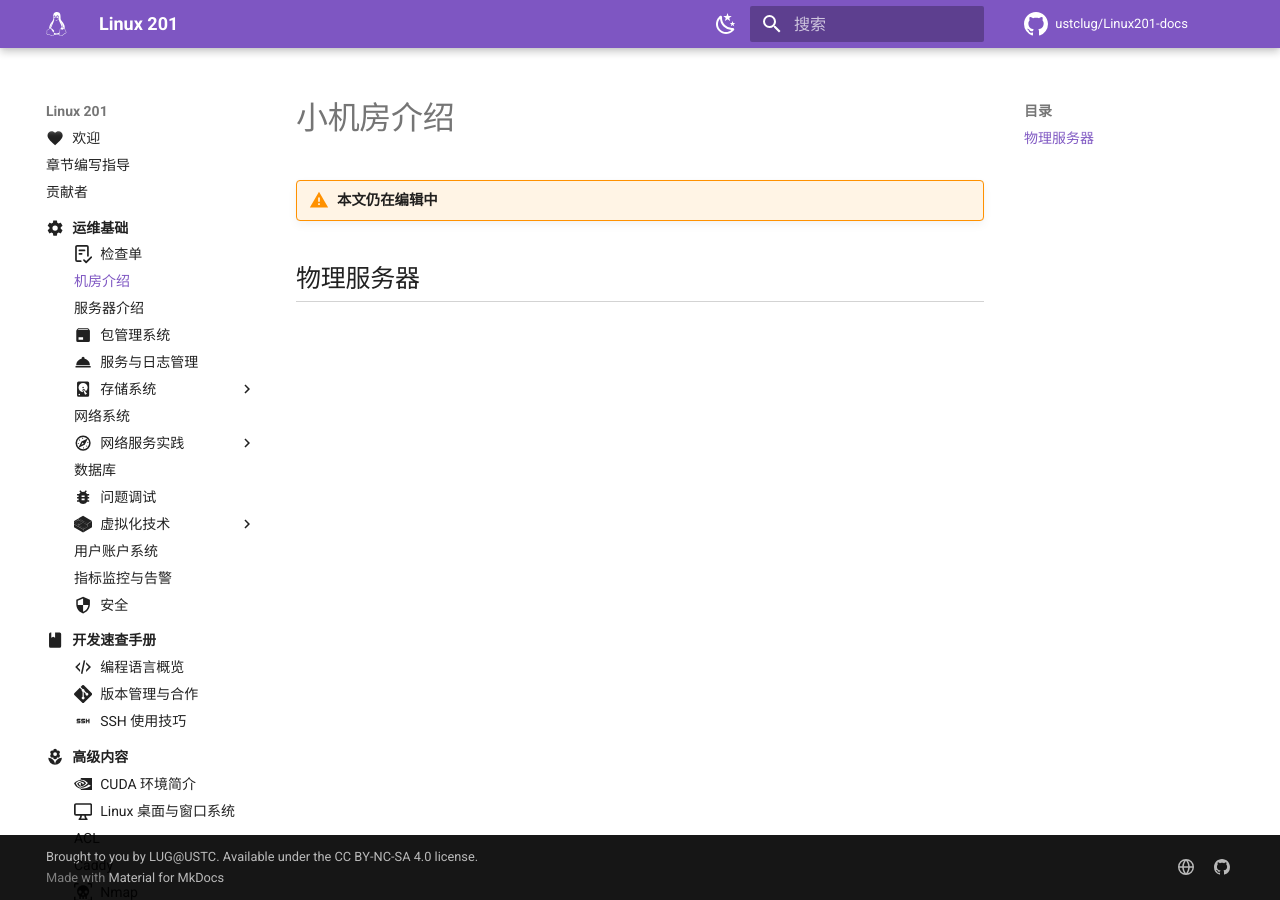
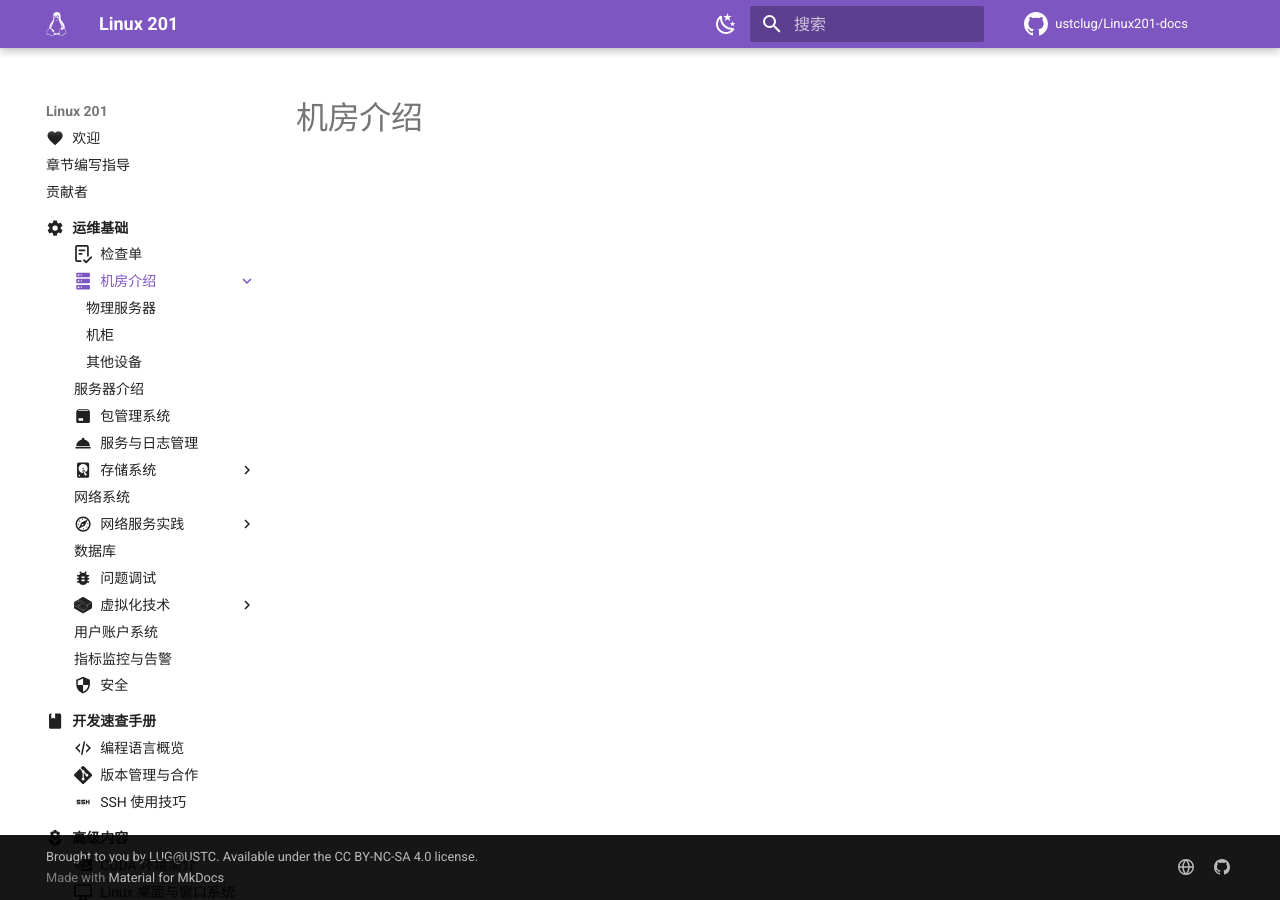
Before and after one commit to ustclug/Linux201-docs, an MkDocs documentation site: the page built from docs/ops/server-room/index.md, in a window 1280 px wide. Built offline with MkDocs 1.6.1 and Material for MkDocs 9.7.7, drawn with Linux system fonts in a browser that asks for light colours; comment, search, counter and statistics services are not loaded; some of the changed lines change nothing that is shown.

Commit message:
feat: 重新组织机房和物理服务器先关界面

```diff
--- /dev/null
+++ b/docs/ops/server-room/index.md
@@ -0,0 +1,5 @@
+---
+icon: material/server
+---
+
+# 机房介绍
--- /dev/null
+++ b/docs/ops/server-room/other.md
@@ -0,0 +1,5 @@
+# 其他设备介绍
+
+!!! warning "本文仍在编辑中"
+
+## UPS
--- /dev/null
+++ b/docs/ops/server-room/physical.md
@@ -0,0 +1,5 @@
+# 物理服务器
+
+!!! warning "本文仍在编辑中"
+
+## 从外观分类
--- a/docs/ops/server-room.md
+++ b/docs/ops/server-room/rack.md
@@ -1,5 +1,5 @@
-# 小机房介绍
+# 机柜
 
 !!! warning "本文仍在编辑中"
 
-## 物理服务器
+## 机柜的规格
--- a/mkdocs.yml
+++ b/mkdocs.yml
@@ -78,7 +78,11 @@ nav:
   - 运维基础:
     - ops/index.md
     - 检查单: ops/checklist.md
-    - 机房介绍: ops/server-room.md
+    - 机房介绍:
+      - ops/server-room/index.md
+      - 物理服务器: ops/server-room/physical.md
+      - 机柜: ops/server-room/rack.md
+      - 其他设备: ops/server-room/other.md
     - 服务器介绍: ops/server.md
     - 包管理系统: ops/package.md
     - 服务与日志管理: ops/service.md
```
